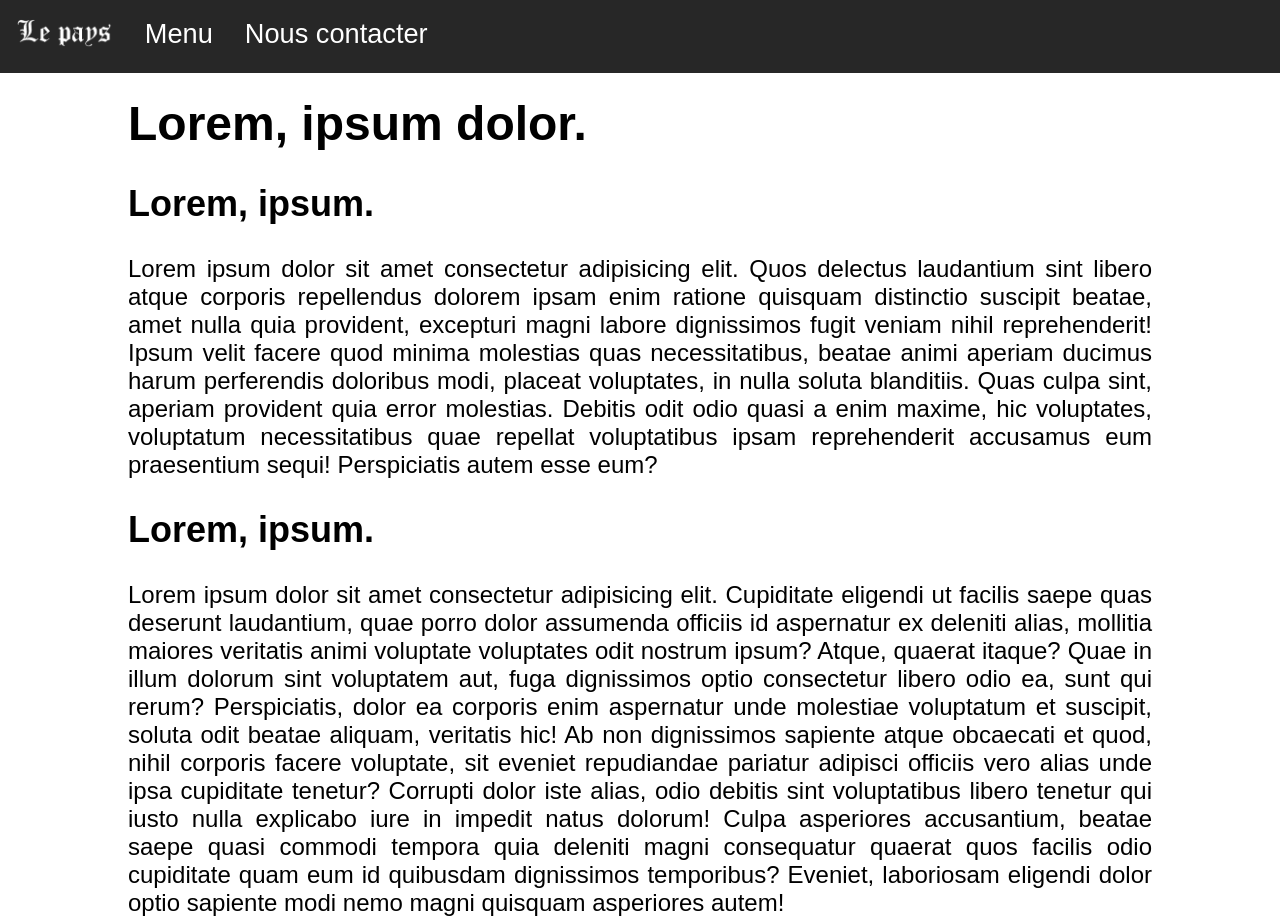
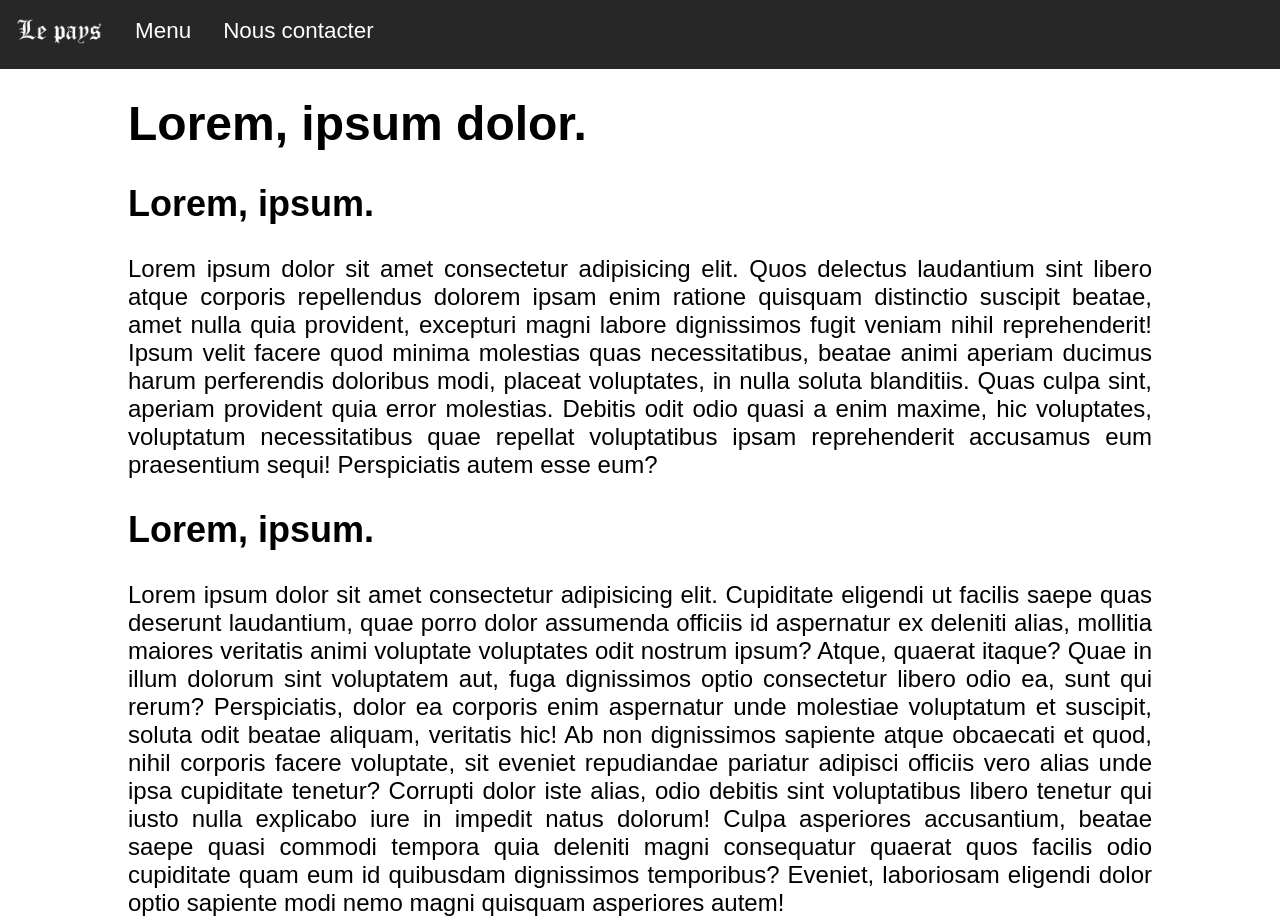
Before and after one commit to QBJ08/QBJ08.github.io, a plain HTML site: page PE.html in a window 1280 px wide. Shown: the top 920 px of the page. Drawn offline with Linux system fonts and the light colour scheme.

Commit message:
Add files via upload

```diff
--- a/PE.html
+++ b/PE.html
@@ -13,7 +13,7 @@
         <header>
             <nav>
                 <ul>
-                    <li id="logo"><a href="index.html"><img src="/resources/logo.png" height="30"></a></li>
+                    <li id="logo"><a href="index.html"><img src="/resources/logo.png" height="27"></a></li>
                     <li ><a href="index.html">Menu</a></li>
                     <li><a href="#contact">Nous contacter</a></li>
                 </ul>
--- a/style.css
+++ b/style.css
@@ -41,7 +41,7 @@
 
 header li {
     float: left;
-    font-size: 1.7em;
+    font-size: 1.4em;
 }
 
 header li a {
```
Also changed, not shown: index.html (+1 -1 lines).
